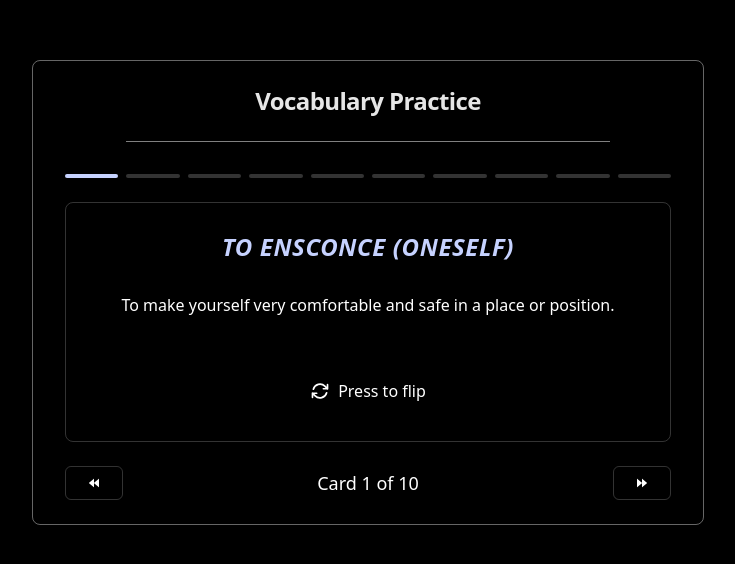
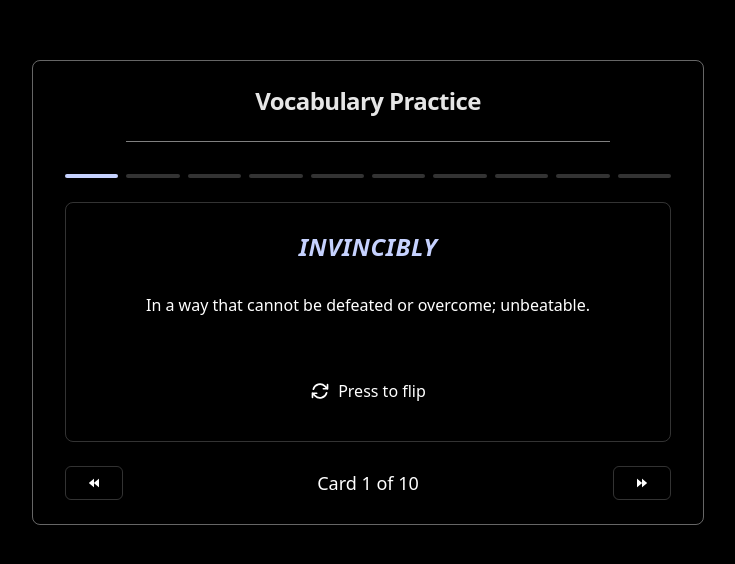
Before and after one commit to deregowskipiotr/fishka, a React (Vite) app: page / in a window 1280 px wide. Shown: the part 108-672 px from the top of the page, without its empty margins (272-1007 px from the left). Built offline with nearby package versions, Linux system fonts and the light colour scheme.

Commit message:
another new words

```diff
--- a/src/constants/index.ts
+++ b/src/constants/index.ts
@@ -8,85 +8,75 @@ export interface VocabularyWord {
 
 export const vocabularyWords: VocabularyWord[] = [
   {
-    word: "to ensconce (oneself)",
-    explanation:
-      "To make yourself very comfortable and safe in a place or position.",
-    example:
-      "After a long day, I like to ensconce myself on the sofa with a good book.",
+    word: "invincibly",
+    explanation: "In a way that cannot be defeated or overcome; unbeatable.",
+    example: "The team played invincibly and won every match.",
     example1:
-      "She ensconced herself in the armchair by the fireplace, wrapped in a blanket, and completely disappeared into her novel.",
+      "Despite fierce opposition, she argued her point invincibly, leaving no room for doubt.",
   },
   {
-    word: "tepid",
-    explanation:
-      "Slightly warm, not hot; also used to describe a reaction that is not very enthusiastic.",
-    example: "The coffee was tepid, so I asked for a fresh cup.",
+    word: "feat",
+    explanation: "An achievement that needs great skill, strength, or courage.",
+    example: "Climbing that mountain was an amazing feat.",
     example1:
-      "The audience gave a rather tepid response to the speech, which suggested they were not particularly impressed.",
+      "The engineer's construction of the bridge in record time was a remarkable feat of modern engineering.",
   },
   {
-    word: "chiselled",
-    explanation:
-      "Having very clear, strong facial features (often used to describe a handsome face).",
-    example: "He has a chiselled jaw and looks like a movie star.",
+    word: "winning streak",
+    explanation: "A series of continuous victories or successes.",
+    example: "The football team is on a winning streak of five games.",
     example1:
-      "The actor’s chiselled features and intense gaze made him instantly recognisable in every frame of the film.",
+      "The stock trader's winning streak came to an abrupt end with the market crash.",
   },
   {
-    word: "boisterous",
-    explanation:
-      "Loud, energetic, and a bit wild; often used for children, parties, or weather.",
-    example:
-      "The children were so boisterous that the teacher had to ask them to be quieter.",
+    word: "to clinch",
+    explanation: "To secure or win something, like a victory or deal.",
+    example: "They scored a goal to clinch the match.",
     example1:
-      "The boisterous crowd at the concert sang along at the top of their voices, creating an electric atmosphere.",
+      "The final piece of evidence helped the lawyer clinch the case in court.",
   },
   {
-    word: "to root for",
+    word: "billing",
     explanation:
-      "To support or cheer for someone, especially in a competition or difficult situation.",
-    example: "I always root for the underdog in sports matches.",
+      "The act of sending a bill or invoice for payment (also top position in ads).",
+    example: "The restaurant sent me the billing for dinner.",
     example1:
-      "Despite the odds, the whole nation was rooting for the young athlete to win the final race.",
+      "The star actor received top billing on the movie poster, ensuring maximum attention.",
   },
   {
-    word: "feast for the eyes",
+    word: "puff",
     explanation:
-      "Something very beautiful to look at; a very attractive sight.",
-    example: "The sunset over the sea was a real feast for the eyes.",
+      "A small burst of air, smoke, or breath; also to breathe heavily.",
+    example: "He took a puff from his cigarette and exhaled slowly.",
     example1:
-      "The palace gardens, with their perfectly arranged flowers and fountains, were a true feast for the eyes.",
+      "The steam train puffed steadily up the steep hill, billowing clouds behind it.",
   },
   {
-    word: "deleterious",
-    explanation:
-      "Harmful, especially in a way that is not immediately obvious.",
-    example: "Smoking has a deleterious effect on your health.",
+    word: "to catch sb unawares",
+    explanation: "To surprise someone when they are not expecting it.",
+    example: "The rain caught us unawares on the walk home.",
     example1:
-      "The report highlighted the deleterious impact of long‑term stress on both mental and physical well‑being.",
+      "The sudden question in the interview caught the candidate unawares, testing her quick thinking.",
   },
   {
-    word: "to reignite",
-    explanation:
-      "To start again or give new energy to something (like a fire, an argument, or a relationship).",
-    example: "That old photo really reignited my interest in photography.",
+    word: "undismayed",
+    explanation: "Not discouraged or upset by difficulties.",
+    example: "Undismayed by the loss, the team trained harder.",
     example1:
-      "The scandal reignited public debate about corruption in politics, which had been quiet for months.",
+      "The explorers, undismayed by the harsh weather, pressed on toward the summit.",
   },
   {
-    word: "forlorn",
-    explanation:
-      "Sad and lonely, often because of being abandoned or having no hope.",
-    example: "The dog looked forlorn, sitting alone in the rain.",
+    word: "unpretentious",
+    explanation: "Simple and natural, without trying to impress.",
+    example: "The restaurant serves great food in an unpretentious setting.",
     example1:
-      "She gave a forlorn smile as she watched the last bus leave without her.",
+      "Despite his fame, the author remained unpretentious, chatting casually with fans.",
   },
   {
-    word: "glimmer",
-    explanation:
-      "A small, faint sign of something (like hope, light, or a possibility).",
-    example: "Even in the darkest moment, there was still a glimmer of hope.",
+    word: "a feather in sb's cap",
+    explanation: "An achievement you can be proud of.",
+    example: "Winning the prize was a feather in her cap.",
     example1:
-      "There was only a glimmer of evidence to support his theory, but it was enough to start a new investigation.",
+      "Publishing the book at such a young age was a significant feather in the writer's cap.",
   },
 ];
```
